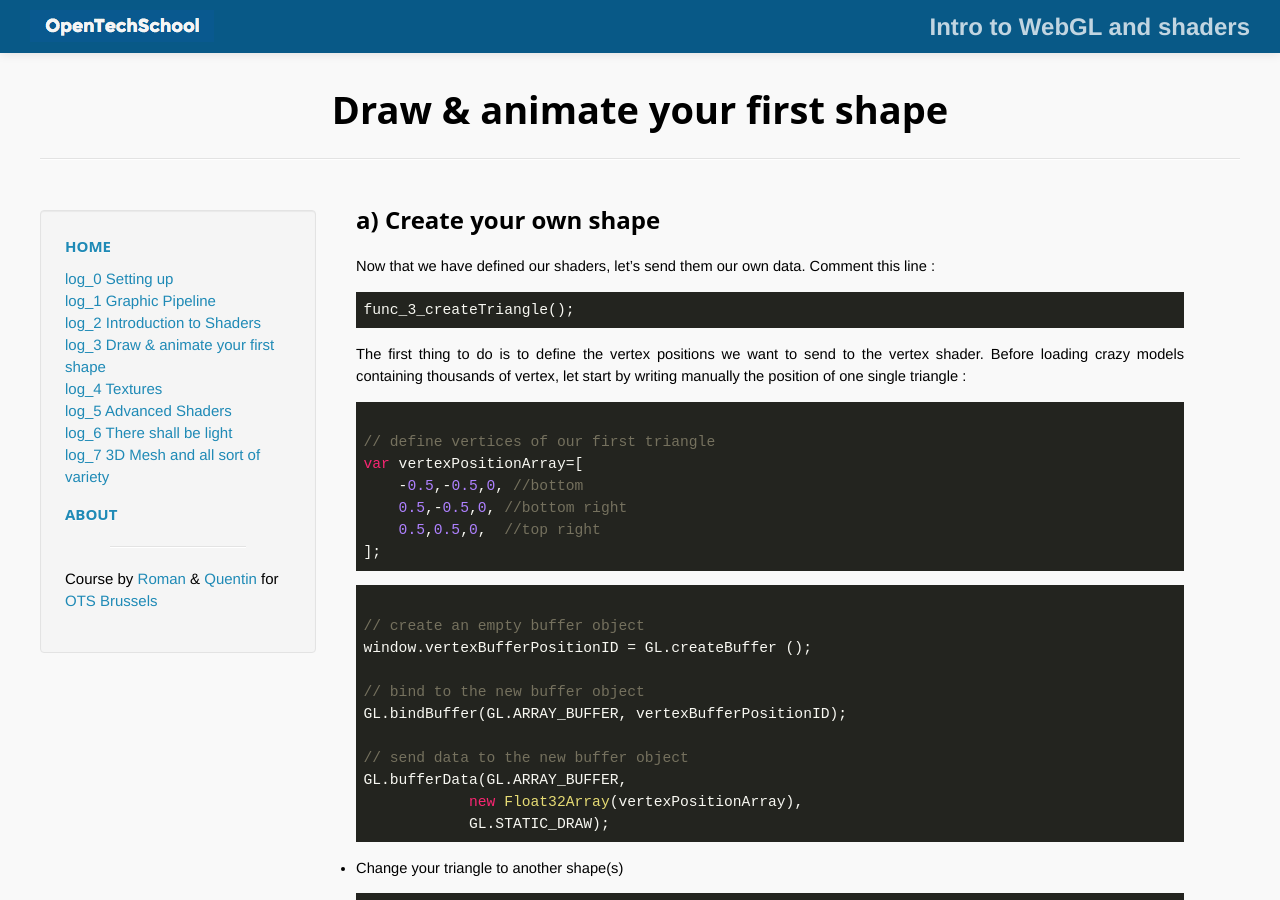
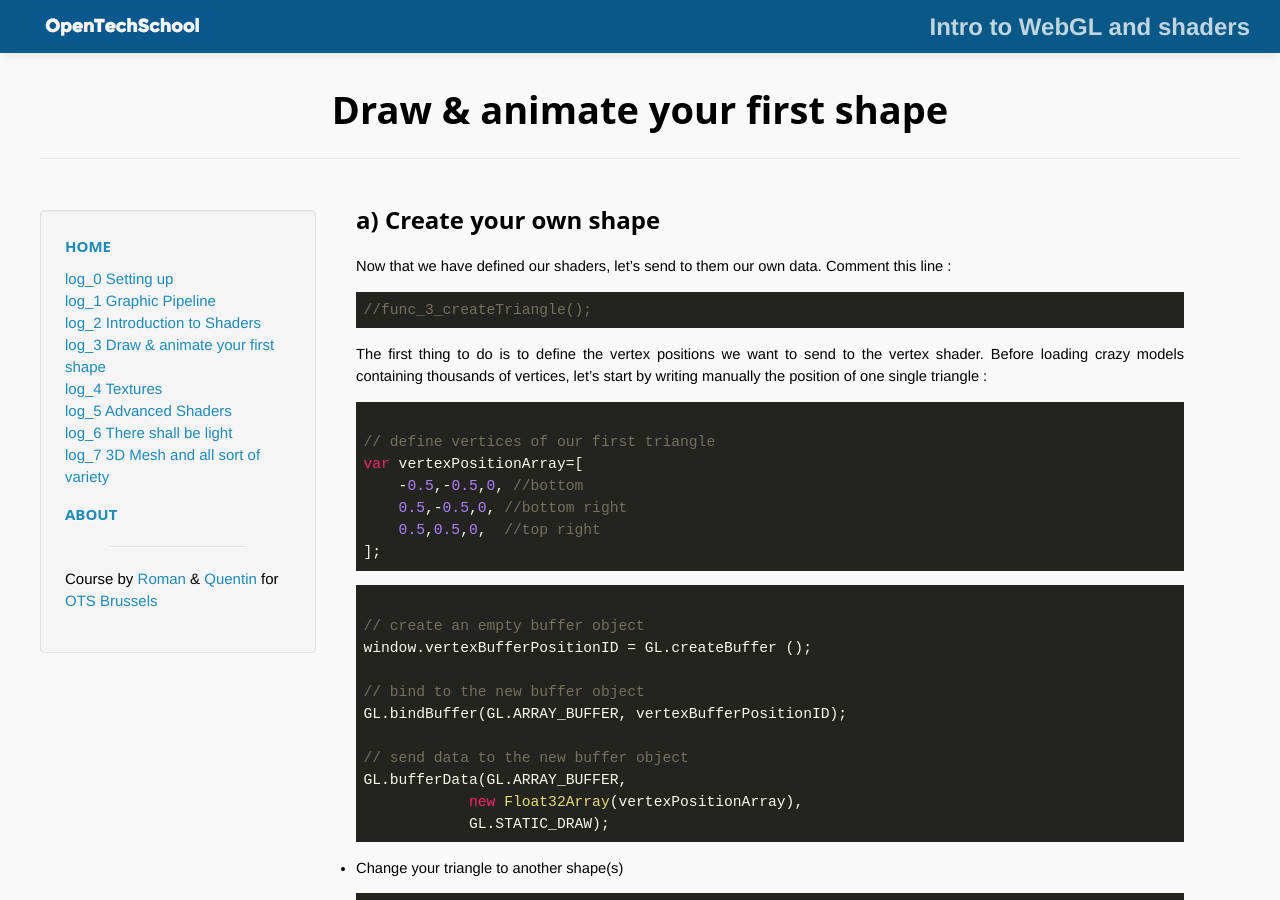
Before and after one commit to OpenTechSchool-Brussels/intro-to-webGL-and-shaders, a Jekyll site: the page built from log3_draw-animate-shape.md, in a window 1280 px wide and 900 px high. Built offline with Jekyll 4.4.1, drawn with Linux system fonts in a browser that asks for light colours.

Commit message:
update log 3

```diff
--- a/log3_draw-animate-shape.md
+++ b/log3_draw-animate-shape.md
@@ -7,13 +7,13 @@ num: 3
 
 ## a) Create your own shape
 
-Now that we have defined our shaders, let's send them our own data. Comment this line :
+Now that we have defined our shaders, let's send to them our own data. Comment this line :
 
 ~~~ JavaScript
-func_3_createTriangle();
+//func_3_createTriangle();
 ~~~
 
-The first thing to do is to define the vertex positions we want to send to the vertex shader. Before loading crazy models containing thousands of vertex, let start by writing manually the position of one single triangle :
+The first thing to do is to define the vertex positions we want to send to the vertex shader. Before loading crazy models containing thousands of vertices, let's start by writing manually the position of one single triangle :
 
 ~~~ JavaScript
 
```
